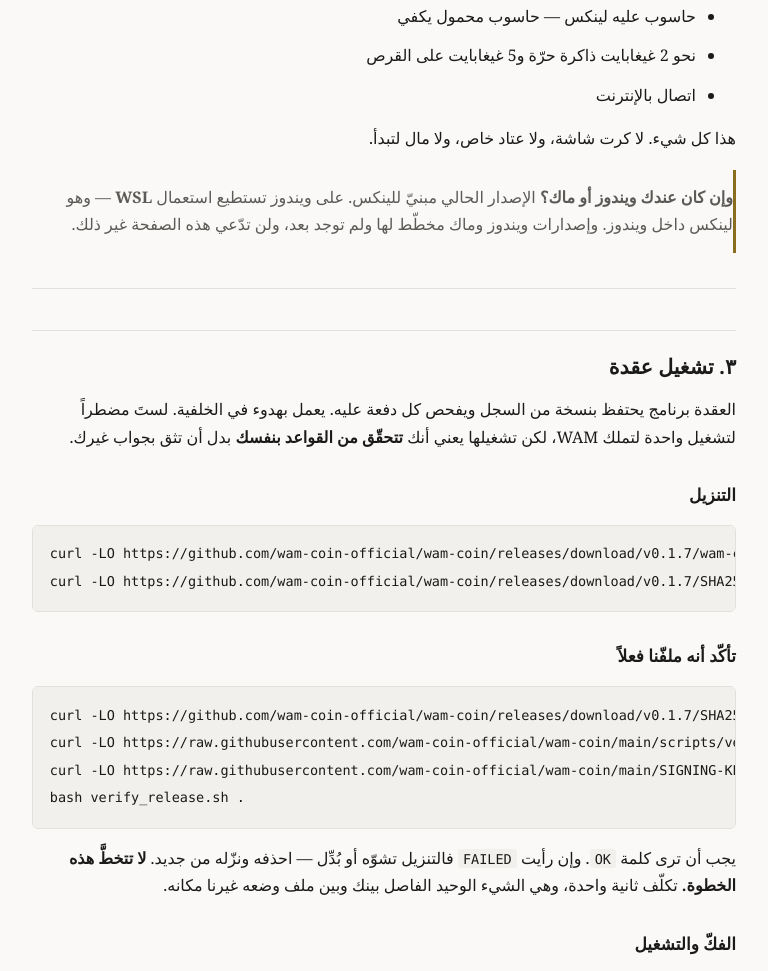
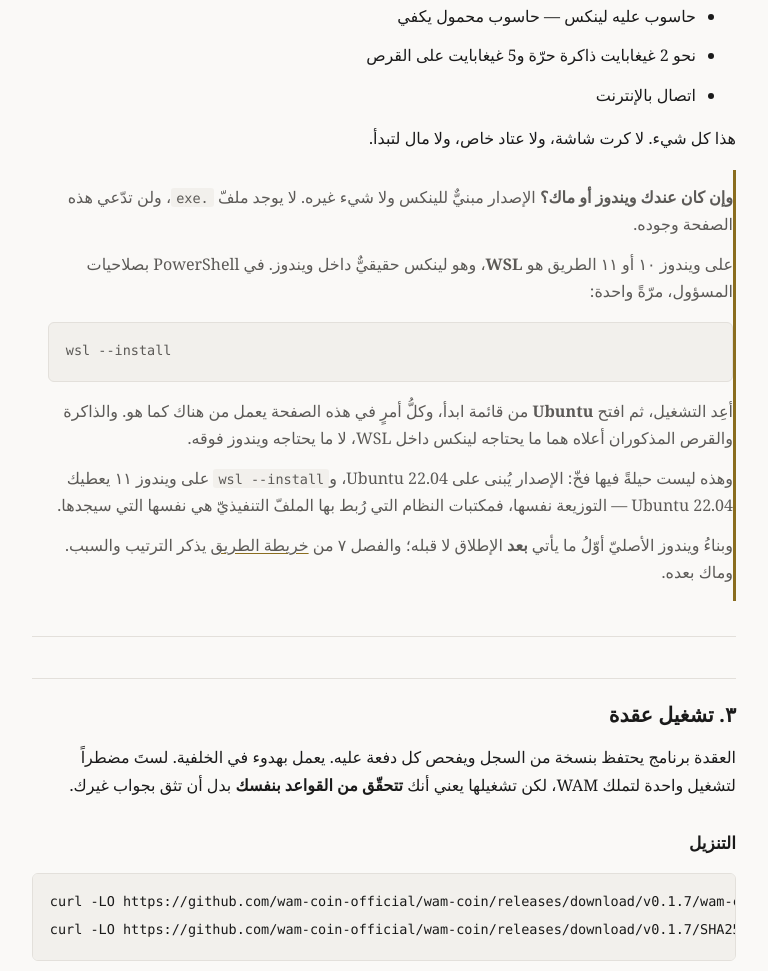
Before and after one commit to wam-coin-official/wam-coin, a plain HTML site: page start-ar/index.html in a window 1280 px wide. Shown: the part 965-1936 px from the top of the page, without its empty margins (256-1024 px from the left). Drawn offline with Linux system fonts and the light colour scheme.

Commit message:
"planned" was a promise with no plan behind it
START_HERE told every reader that builds for Windows and macOS were planned.
ROADMAP.md did not mention either word. A newcomer who wanted to know when
had nowhere to look, so on 7 September somebody asked in the open on behalf
of friends who wanted to mine -- which is the question our own page invited
and then declined to answer.

Two halves. The roadmap now has the position, the order and the reason as
section 7 of Phase 5, beside "miners before speculators" because that is what
it is: RandomX was chosen so an ordinary desktop competes, most ordinary
desktops run Windows, and the hashrate on 6 September was about 6 kH/s, less
than one eight-thread machine. Requiring WSL filters out the people the
algorithm was chosen for.

It is still not before 15 September, and the reason is not the calendar. What
is missing on Windows is the address, not the hasher: the only documented way
to get one is wam-cli getnewaddress, so this means cross-compiling the
consensus binary rather than the miner. depends/hosts/mingw32.mk is upstream's
supported path and is already in the tree, and nobody here has ever run it. A
signed binary from a build path that has never been exercised is the one thing
three weeks of signing work went into making impossible, and the freeze is on
the 13th.

The other half is that the four beginner pages now say how to do the thing
they recommend. They said "you can use WSL" and stopped there, with no
command. They give it, and they give the fact that makes it an answer rather
than a hope: the release is built on ubuntu-22.04 and wsl --install on
Windows 11 gives you Ubuntu 22.04, so the system libraries the binary was
linked against are the ones it finds. Measured on a Windows 11 machine, not
assumed -- 22.04.5, matching the runner in release.yml.

```diff
--- a/start-ar/index.html
+++ b/start-ar/index.html
@@ -78,7 +78,12 @@
 <h2 id="">٢. ماذا تحتاج</h2>
 <ul><li>حاسوب عليه لينكس — حاسوب محمول يكفي</li><li>نحو 2 غيغابايت ذاكرة حرّة و5 غيغابايت على القرص</li><li>اتصال بالإنترنت</li></ul>
 <p>هذا كل شيء. لا كرت شاشة، ولا عتاد خاص، ولا مال لتبدأ.</p>
-<blockquote><p><strong>وإن كان عندك ويندوز أو ماك؟</strong> الإصدار الحالي مبنيّ للينكس. على ويندوز تستطيع استعمال <strong>WSL</strong> — وهو لينكس داخل ويندوز. وإصدارات ويندوز وماك مخطّط لها ولم توجد بعد، ولن تدّعي هذه الصفحة غير ذلك.</p></blockquote>
+<blockquote><p><strong>وإن كان عندك ويندوز أو ماك؟</strong> الإصدار مبنيٌّ للينكس ولا شيء غيره. لا يوجد ملفّ <code>.exe</code>، ولن تدّعي هذه الصفحة وجوده.</p>
+<p>على ويندوز ١٠ أو ١١ الطريق هو <strong>WSL</strong>، وهو لينكس حقيقيٌّ داخل ويندوز. في PowerShell بصلاحيات المسؤول، مرّةً واحدة:</p>
+<pre><code>wsl --install</code></pre>
+<p>أعِد التشغيل، ثم افتح <strong>Ubuntu</strong> من قائمة ابدأ، وكلُّ أمرٍ في هذه الصفحة يعمل من هناك كما هو. والذاكرة والقرص المذكوران أعلاه هما ما يحتاجه لينكس داخل WSL، لا ما يحتاجه ويندوز فوقه.</p>
+<p>وهذه ليست حيلةً فيها فخّ: الإصدار يُبنى على Ubuntu 22.04، و<code>wsl --install</code> على ويندوز ١١ يعطيك Ubuntu 22.04 — التوزيعة نفسها، فمكتبات النظام التي رُبط بها الملفّ التنفيذيّ هي نفسها التي سيجدها.</p>
+<p>وبناءُ ويندوز الأصليّ أوّلُ ما يأتي <strong>بعد</strong> الإطلاق لا قبله؛ والفصل ٧ من <a href="https://github.com/wam-coin-official/wam-coin/blob/main/docs/ROADMAP.md">خريطة الطريق</a> يذكر الترتيب والسبب. وماك بعده.</p></blockquote>
 <hr>
 <h2 id="">٣. تشغيل عقدة</h2>
 <p>العقدة برنامج يحتفظ بنسخة من السجل ويفحص كل دفعة عليه. يعمل بهدوء في الخلفية. لستَ مضطراً لتشغيل واحدة لتملك WAM، لكن تشغيلها يعني أنك <strong>تتحقّق من القواعد بنفسك</strong> بدل أن تثق بجواب غيرك.</p>
```
Also changed, not shown: start/index.html (+6 -1 lines).
